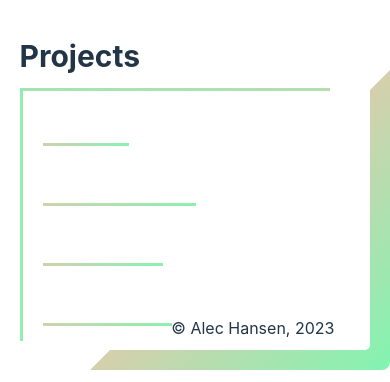
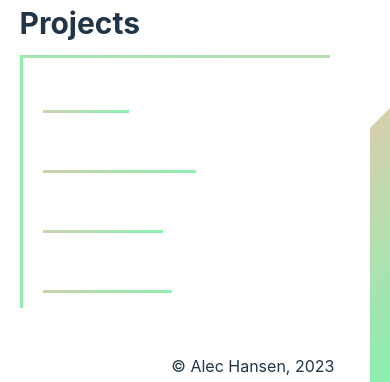
Before and after one commit to alecdhansen/AlecHansen, a React (Vite) app: page / in a window 390 px wide. Shown: the part 931-1313 px from the top of the page. Built offline with nearby package versions, Linux system fonts and the light colour scheme.

Commit message:
finish responsive checks

```diff
--- a/src/App/index.tsx
+++ b/src/App/index.tsx
@@ -12,27 +12,12 @@ import { TopCornerBorder, BottomCornerBorder } from "../components/Borders";
 import { useState } from "react";
 import FocusedContent from "../components/FocusedContent";
 import ProjectSideBar from "../components/ProjectSideBar";
-import { appColors, randomColor } from "./utils";
+import { appColors, randomColor, checkContainer } from "./utils";
 
 const App = () => {
   const [c1, setC1] = useState(randomColor(appColors, 1));
   const [c2, setC2] = useState(randomColor(appColors, 2));
   const [focus, setFocus] = useState(1);
-
-  const checkContainer = (focus: any) => {
-    if (focus === 1) {
-      return "translateY(-230px)";
-    }
-    if (focus === 2) {
-      return "translateY(-230px)";
-    }
-    if (focus === 3) {
-      return "translateY(-200px)";
-    }
-    if (focus === 4) {
-      return "translateY(-10px)";
-    }
-  };
 
   return (
     <>
@@ -49,7 +34,10 @@ const App = () => {
             <ProjectSideBar focus={focus} setFocus={setFocus} c1={c1} c2={c2} />
           </MainContainer>
         </Container>
-        <BottomBorderContainer transform={checkContainer()}>
+        <BottomBorderContainer
+          transform={checkContainer(focus)}
+          mTransform="translateY(-200px)"
+        >
           <BottomCornerBorder />
           <CopywriteContainer>&copy; Alec Hansen, 2023</CopywriteContainer>
         </BottomBorderContainer>
--- a/src/App/style.ts
+++ b/src/App/style.ts
@@ -14,16 +14,19 @@ export const TopBorderContainer = styled.div`
   }
 `;
 
-export const BottomBorderContainer = styled.div<{ transform?: string }>`
+export const BottomBorderContainer = styled.div<{
+  transform?: string;
+  mTransform?: string;
+}>`
   width: 95%;
   pointer-events: none;
   display: flex;
   justify-content: flex-end;
   position: absolute;
-  transform: translateY(-271px);
+  transform: ${({ transform }) => transform};
   @media (max-width: 800px) {
     right: 0%;
-    transform: ${({ transform }) => transform};
+    transform: ${({ mTransform }) => mTransform};
   }
 `;
 
--- a/src/App/utils.ts
+++ b/src/App/utils.ts
@@ -46,3 +46,18 @@ export const appColors: Array<any> = [
     2: "#83d0cb",
   },
 ];
+
+export const checkContainer = (focus: number) => {
+  if (focus === 1) {
+    return "translateY(-245px)";
+  }
+  if (focus === 2) {
+    return "translateY(-210px)";
+  }
+  if (focus === 3) {
+    return "translateY(-207px)";
+  }
+  if (focus === 4) {
+    return "translateY(-167px)";
+  }
+};
--- a/src/components/AboutMe/style.ts
+++ b/src/components/AboutMe/style.ts
@@ -3,7 +3,7 @@ import styled from "styled-components";
 export const AboutMeContainer = styled.div`
   display: flex;
   flex-direction: column;
-  margin-top: 200px;
+  margin-top: 170px;
   width: 100%;
 `;
 
@@ -14,6 +14,7 @@ export const GreetingHeader = styled.h2`
   width: 100%;
   @media (max-width: 400px) {
     font-size: 14vw;
+    margin: 0 0 30px 0;
   }
   @media (min-width: 401px) and (max-width: 800px) {
     font-size: 14vw;
--- a/src/components/Header/style.ts
+++ b/src/components/Header/style.ts
@@ -15,7 +15,7 @@ export const NavLeft = styled.div`
   display: flex;
   justify-content: flex-start;
   @media (max-width: 800px) {
-    margin-left: 10%;
+    margin-left: 5%;
     width: 100%;
     left: 0%;
   }
--- a/src/components/Portfolio/Braggem/index.tsx
+++ b/src/components/Portfolio/Braggem/index.tsx
@@ -46,7 +46,6 @@ const Braggem: React.FC<Props> = ({ c1, c2 }) => {
               href="https://braggem.herokuapp.com/"
               target="_blank"
               fontSize="14px"
-              margin="10px"
               borderImage={`linear-gradient(
         to left,
         ${c1},
@@ -86,7 +85,6 @@ const Braggem: React.FC<Props> = ({ c1, c2 }) => {
               href="https://www.youtube.com/watch?v=-ptcAcyyKY4"
               target="_blank"
               fontSize="14px"
-              margin="10px"
               borderImage={`linear-gradient(
         to left,
         ${c1},
--- a/src/components/Portfolio/NewspaperApp/index.tsx
+++ b/src/components/Portfolio/NewspaperApp/index.tsx
@@ -15,7 +15,7 @@ import { TitleHeader, BlurbContainer } from "../style";
 const NewspaperApp: React.FC<Props> = ({ c1, c2 }) => {
   return (
     <Container>
-      <TitleHeader fontSize="80px" lineHeight="3rem">
+      <TitleHeader fontSize="80px" lineHeight="4rem">
         Newspaper App
       </TitleHeader>
       <ContentContainer
--- a/src/components/Portfolio/style.ts
+++ b/src/components/Portfolio/style.ts
@@ -1,7 +1,7 @@
 import styled from "styled-components";
 
 export const Container = styled.div`
-  margin-top: 200px;
+  margin-top: 170px;
   margin-right: 10px;
 `;
 
@@ -17,6 +17,7 @@ export const TitleHeader = styled.h2<{
   @media (max-width: 400px) {
     font-size: 14vw;
     line-height: ${({ lineHeight }) => lineHeight};
+    margin: 0 0 47px 0;
   }
   @media (min-width: 401px) and (max-width: 800px) {
     width: 12vw;
--- a/src/components/ProjectSideBar/index.tsx
+++ b/src/components/ProjectSideBar/index.tsx
@@ -27,10 +27,10 @@ const ProjectSideBar: React.FC<Props> = ({ focus, setFocus, c1, c2 }) => {
         <LinkContainer>
           <Underline
             transform={focus === 2 ? "scale(1.3)" : ""}
-            hTransform="scale(1.3)"
+            // hTransform="scale(1.3)"
             pLeft={focus === 2 ? "27px" : ""}
-            hPleft="27px"
-            mLeft={focus === 2 ? "6px" : ""}
+            mLeft={focus === 2 ? "7px" : ""}
+            hPleft={focus === 2 ? "-10px" : "10px"}
           >
             <Link
               onClick={() => setFocus(2)}
@@ -51,10 +51,10 @@ const ProjectSideBar: React.FC<Props> = ({ focus, setFocus, c1, c2 }) => {
           </Underline>
           <Underline
             transform={focus === 3 ? "scale(1.3)" : ""}
-            hTransform="scale(1.3)"
+            // hTransform="scale(1.3)"
             pLeft={focus === 3 ? "27px" : ""}
-            mLeft={focus === 3 ? "6px" : ""}
-            hPleft="27px"
+            mLeft={focus === 3 ? "7px" : ""}
+            hPleft={focus === 3 ? "-10px" : "10px"}
           >
             <Link
               onClick={() => setFocus(3)}
@@ -75,10 +75,10 @@ const ProjectSideBar: React.FC<Props> = ({ focus, setFocus, c1, c2 }) => {
           </Underline>
           <Underline
             transform={focus === 4 ? "scale(1.3)" : ""}
-            hTransform="scale(1.3)"
+            // hTransform="scale(1.3)"
             pLeft={focus === 4 ? "27px" : ""}
-            mLeft={focus === 4 ? "6px" : ""}
-            hPleft="27px"
+            mLeft={focus === 4 ? "7px" : ""}
+            hPleft={focus === 4 ? "-10px" : "10px"}
           >
             <Link
               onClick={() => setFocus(4)}
--- a/src/components/ProjectSideBar/style.ts
+++ b/src/components/ProjectSideBar/style.ts
@@ -53,7 +53,7 @@ export const Underline = styled.div<{
     padding-left: ${({ hPleft }) => hPleft};
     transition: 0.3s;
   }
-  @media (max-width: 400px) {
+  @media (max-width: 700px) {
     margin-left: ${({ mLeft }) => mLeft};
   }
 `;
```
